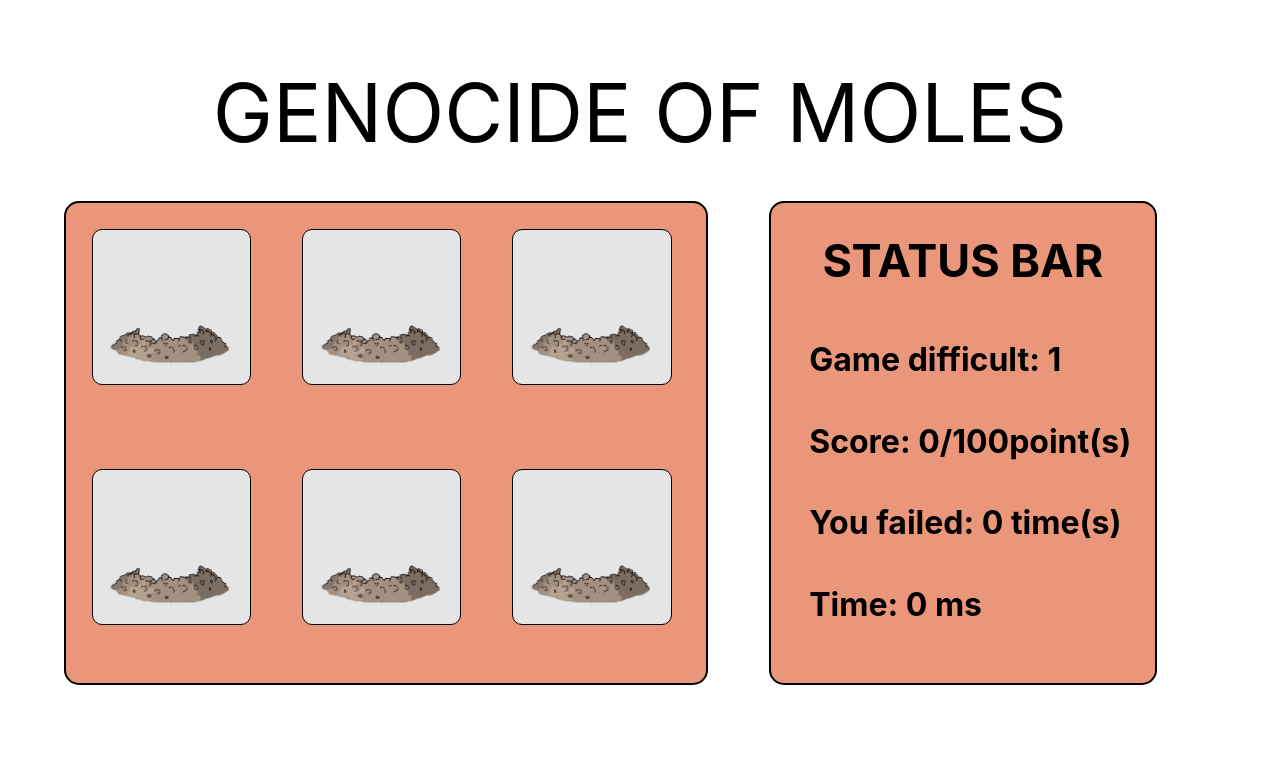
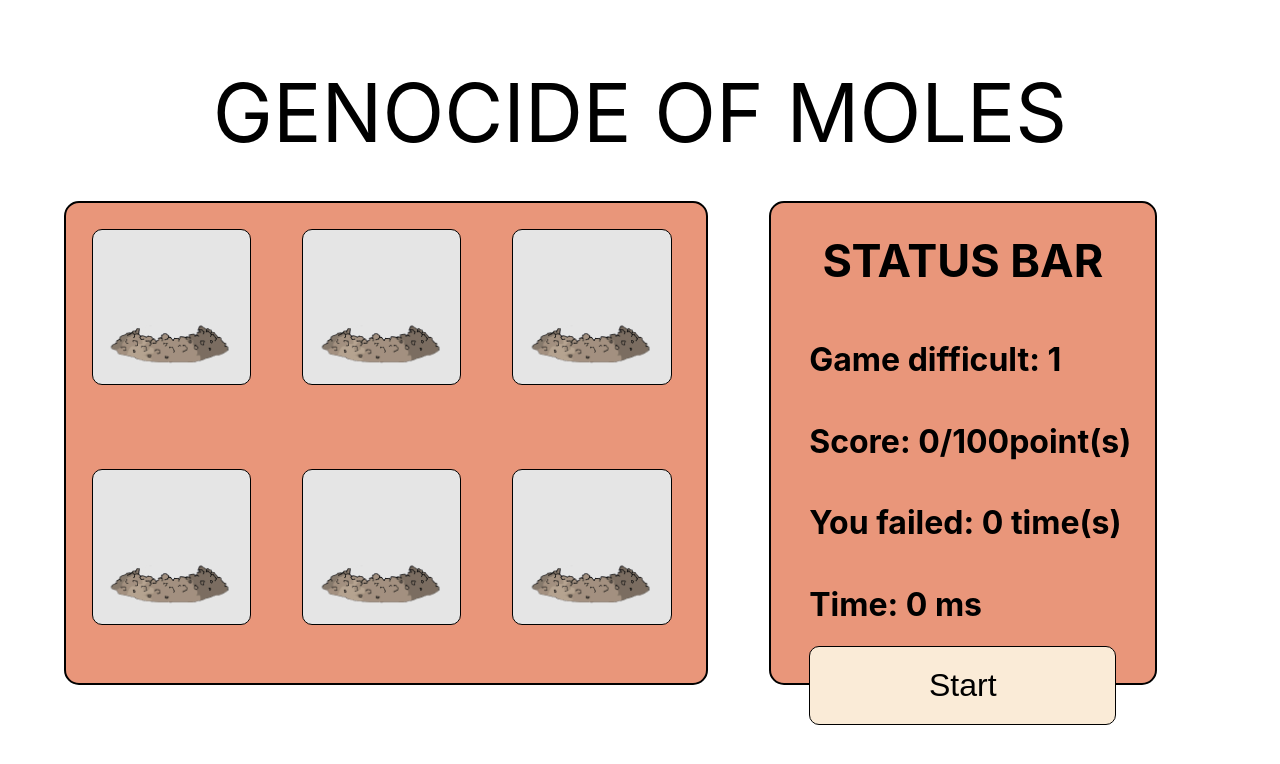
Before and after one commit to DarkRaven987/genocide_of_moles, a React (Create React App) app: page / in a window 1280 px wide. Shown: the top 764 px of the page. Built offline with nearby package versions, Linux system fonts and the light colour scheme.

Commit message:
Done mole catching

```diff
--- a/src/components/actionField/index.js
+++ b/src/components/actionField/index.js
@@ -1,17 +1,35 @@
 import React from 'react';
+import {connect} from "react-redux";
+import {bindActionCreators} from "redux/es/redux";
 
 import mole_true from "../../img/mole_true.png";
 import mole_null from "../../img/mole_null.png";
 import './index.css';
+import {incrementFailTimes, changeScore, changeGameDifficulty, findMole} from '../../storage/actions'
 
-const actionField = (props) => {
-    const {storage} = props;
+class actionField extends React.Component{
+
+    checkForMole = (element) => {
+        const {storage, changeScore, changeGameDifficulty , incrementFailTimes, findMole } = this.props;
+        if(element.isMole){
+            changeScore(5);
+            changeGameDifficulty(1+Math.floor(storage.score.current/20));
+            findMole();
+
+        }else{
+            changeScore(-5);
+            incrementFailTimes();
+        }
+    };
+
+    render(){
+        const {storage} = this.props;
         return (
             <div className="Game-Field">
                 {
                     storage.moleArray.map(el => {
                         return (
-                        <div className="onClick-element" key = {el.id}>
+                            <div className="onClick-element" onClick={() => this.checkForMole(el)} key = {el.id}>
                                 {el.isMole ? <img src={mole_true} alt="mole_true"/> : <img src={mole_null} alt="mole_null"/>}
                             </div>
                         );
@@ -19,6 +37,22 @@ const actionField = (props) => {
                 }
             </div>
         )
+    }
+}
+
+const putStateToProps = (state) => {
+    return {
+        state: state
+    }
 };
 
-export default actionField;
+const putDispatchToProps = (dispatch) => {
+    return {
+        incrementFailTimes: bindActionCreators(incrementFailTimes, dispatch),
+        changeScore: bindActionCreators(changeScore, dispatch),
+        changeGameDifficulty: bindActionCreators(changeGameDifficulty, dispatch),
+        findMole: bindActionCreators(findMole, dispatch)
+    }
+};
+
+export default connect( putStateToProps , putDispatchToProps)(actionField);
--- a/src/components/gameInterface/index.css
+++ b/src/components/gameInterface/index.css
@@ -20,3 +20,16 @@
     text-align: left;
     margin-left: 10%;
 }
+
+.StartButton{
+    display: flex;
+    align-items: center;
+    justify-content: center;
+    margin-left: 10%;
+    margin-right: 10%;
+    padding: 20px;
+    background-color: antiquewhite;
+    border: 1px solid black;
+    border-radius: 10px;
+    font-size: 200%;
+}
--- a/src/components/gameInterface/index.js
+++ b/src/components/gameInterface/index.js
@@ -2,9 +2,9 @@ import React from 'react';
 
 import './index.css';
 
-const gameInterface = (props) => {
-    const {storage} = props;
-
+class gameInterface extends React.Component {
+    render(){
+        const {storage} = this.props;
         return (
             <div className="gameInterface">
                 <h1 className="interfaceHeader">STATUS BAR</h1>
@@ -14,8 +14,14 @@ const gameInterface = (props) => {
                     <h1>You failed: {storage.failTimes} time(s)</h1>
                     <h1>Time: {storage.currentTime} ms</h1>
                 </div>
+                <button className="StartButton" onClick = { start }>Start</button>
             </div>
         )
+    }
+};
+
+const start = () => {
+    console.log("Hello there! It`s time to play the game!");
 };
 
 export default gameInterface;
--- a/src/components/mainHeader/index.js
+++ b/src/components/mainHeader/index.js
@@ -1,12 +1,15 @@
 import React from 'react';
+
 import './index.css';
 
-const mainHeader = () => {
+const mainHeader = (props) => {
+    const {incrementFailTimes} = props;
     return(
-        <div className="App-header">
+        <div className="App-header" onClick={() => incrementFailTimes()}>
             GENOCIDE OF MOLES
         </div>
     )
 };
 
+
 export default mainHeader;
--- a/src/storage/actions.js
+++ b/src/storage/actions.js
@@ -4,15 +4,10 @@ export const findMole = () => {
     }
 };
 
-export const makeGameHarder = () => {
+export const changeGameDifficulty = (value) => {
     return {
-        type: "HARDER"
-    }
-};
-
-export const makeGameEasier = () => {
-    return {
-        type: "EASIER"
+        type: "HARDER",
+        payload: value
     }
 };
 
--- a/src/storage/index.js
+++ b/src/storage/index.js
@@ -20,11 +20,13 @@ const reducer = (store=storage, action) => {
             store.moleArray[Math.floor(Math.random() * (5))].isMole = true;
             return store;
         case "HARDER":
-            store.gameDifficult++;
-            return store;
+            return {
+                ...store, gameDifficult: action.payload
+            };
         case "EASIER":
-            store.gameDifficult--;
-            return store;
+            return {
+                ...store, gameDifficult: action.payload
+            };
         case "CHANGE_SCORE":
             store.score.current += action.payload;
             return store;
```
Also changed, not shown: src/components/actionField/index.css (line endings or trailing spaces). Lines whose indentation alone changed are shown as unchanged.
